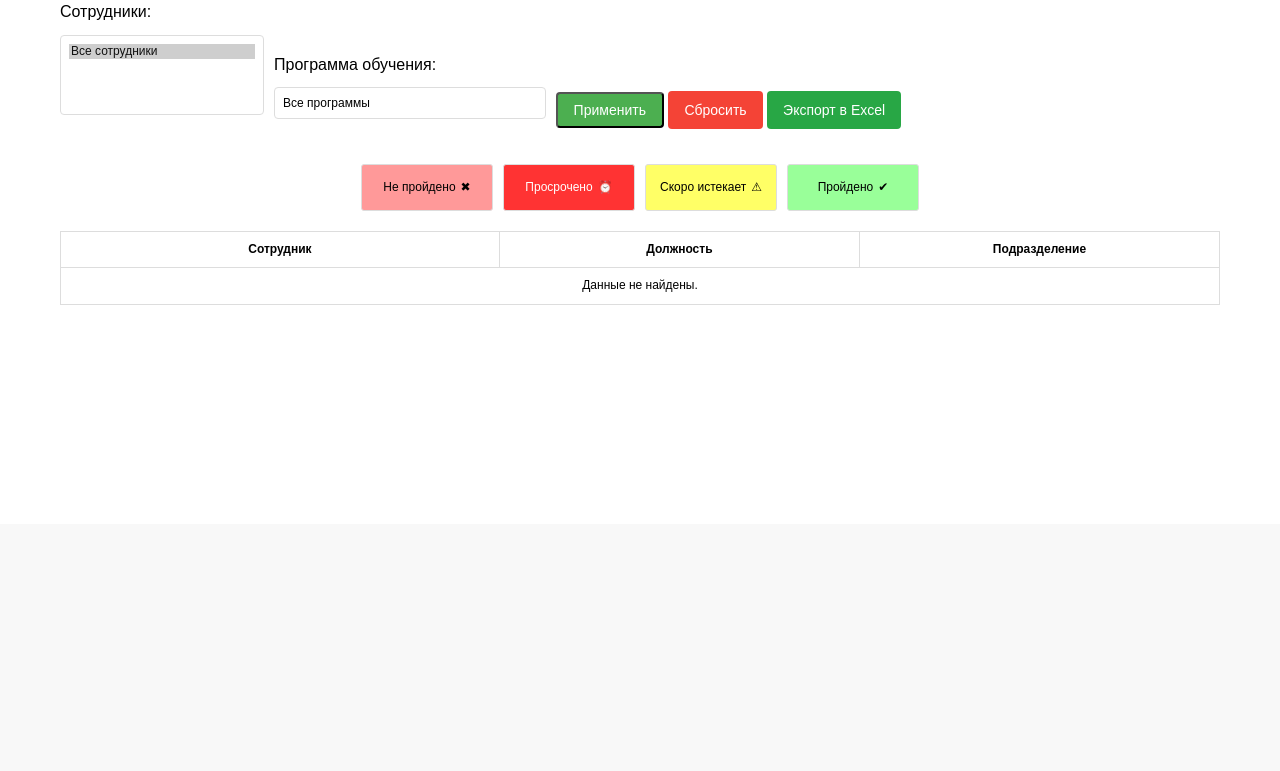
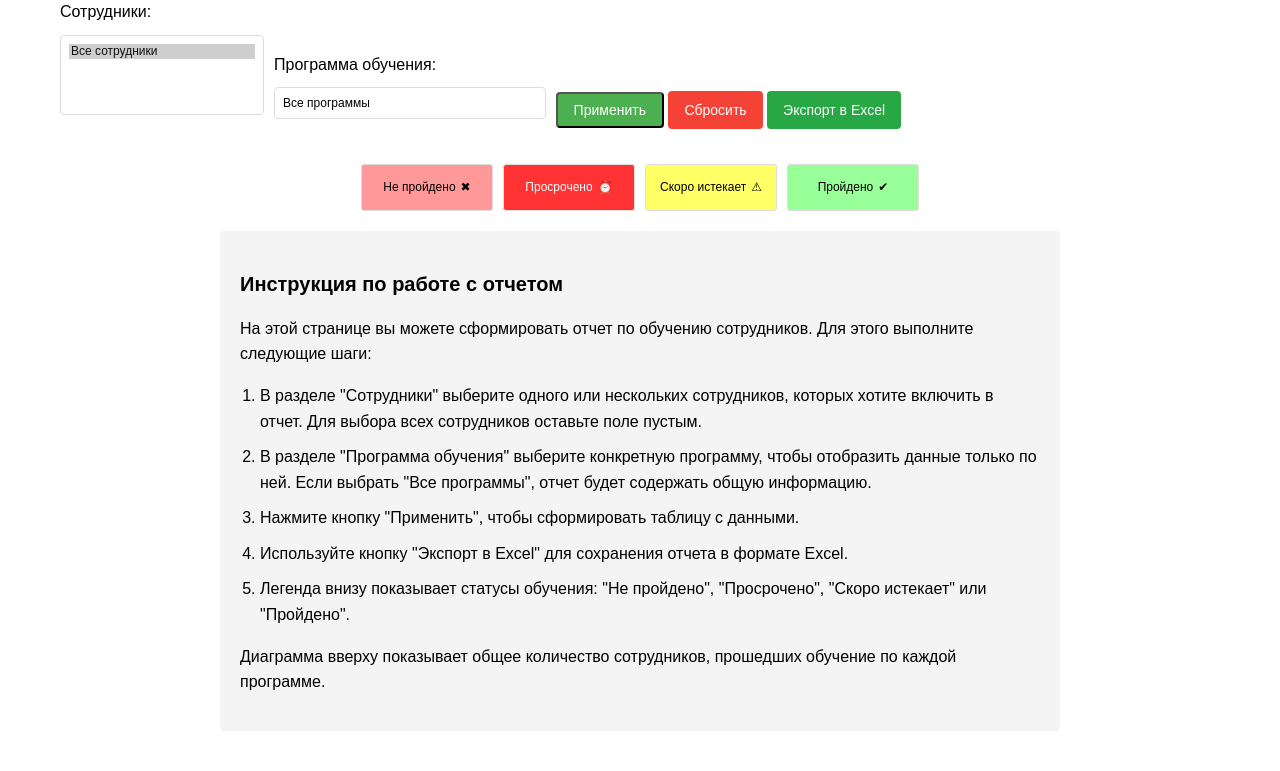
Before and after one commit to evlx87/training_tracker, a Django app: template employees/templates/reports.html in a window 1280 px wide. Shown: the part 276-1047 px from the top of the page. Before the commit the page ends 581 px from the top, so only its background shows below. Run offline with Django 5.2, Linux system fonts and the light colour scheme; the template is opened without the code that fills it, so the values that code supplies are empty.

Commit message:
в reports.html добавлено отображение инструкции по работе с отчетами

```diff
--- a/employees/templates/reports.html
+++ b/employees/templates/reports.html
@@ -1,17 +1,14 @@
 {% extends 'base.html' %}
 {% load dict_get %}
-
 {% block title %}
 Отчет по обучению
 {% endblock %}
-
 {% block content %}
 <h1>Отчет по обучению</h1>
 
-<!-- Сводка статистики -->
+<!-- Диаграмма с количеством сотрудников, прошедших обучение -->
 <div class="report-summary">
     <p>Всего сотрудников: {{ total_employees }}</p>
-    <!-- Столбчатая диаграмма -->
     <div class="chart-container">
         <table class="bar-chart">
             <tr>
@@ -26,7 +23,7 @@
     </div>
 </div>
 
-<!-- Фильтры и поиск -->
+<!-- Фильтры -->
 <div class="filters-container">
     <form method="get" class="filter-form">
         <div class="form-group">
@@ -67,7 +64,8 @@
     <div class="legend-item completed">Пройдено <span class="icon">✔</span></div>
 </div>
 
-<!-- Таблица отчета -->
+<!-- Инструкция или таблица в зависимости от фильтров -->
+{% if selected_employees or selected_program %}
     <div class="table-container">
         <table class="report-table">
             <thead>
@@ -108,6 +106,20 @@
             </tbody>
         </table>
     </div>
+{% else %}
+    <div class="instructions">
+        <h2>Инструкция по работе с отчетом</h2>
+        <p>На этой странице вы можете сформировать отчет по обучению сотрудников. Для этого выполните следующие шаги:</p>
+        <ol>
+            <li>В разделе "Сотрудники" выберите одного или нескольких сотрудников, которых хотите включить в отчет. Для выбора всех сотрудников оставьте поле пустым.</li>
+            <li>В разделе "Программа обучения" выберите конкретную программу, чтобы отобразить данные только по ней. Если выбрать "Все программы", отчет будет содержать общую информацию.</li>
+            <li>Нажмите кнопку "Применить", чтобы сформировать таблицу с данными.</li>
+            <li>Используйте кнопку "Экспорт в Excel" для сохранения отчета в формате Excel.</li>
+            <li>Легенда внизу показывает статусы обучения: "Не пройдено", "Просрочено", "Скоро истекает" или "Пройдено".</li>
+        </ol>
+        <p>Диаграмма вверху показывает общее количество сотрудников, прошедших обучение по каждой программе.</p>
+    </div>
+{% endif %}
 
 <script>
 document.getElementById('employees').addEventListener('change', function() {
--- a/static/css/style.css
+++ b/static/css/style.css
@@ -578,3 +578,21 @@ main {
     font-size: 12px;
     margin-top: 5px;
 }
+.instructions {
+    max-width: 800px;
+    margin: 20px auto;
+    padding: 20px;
+    background-color: #f4f4f4;
+    border-radius: 4px;
+    text-align: left;
+}
+.instructions h2 {
+    font-size: 20px;
+    margin-bottom: 15px;
+}
+.instructions ol {
+    padding-left: 20px;
+}
+.instructions li {
+    margin-bottom: 10px;
+}
```
Lines whose indentation alone changed are shown as unchanged.
